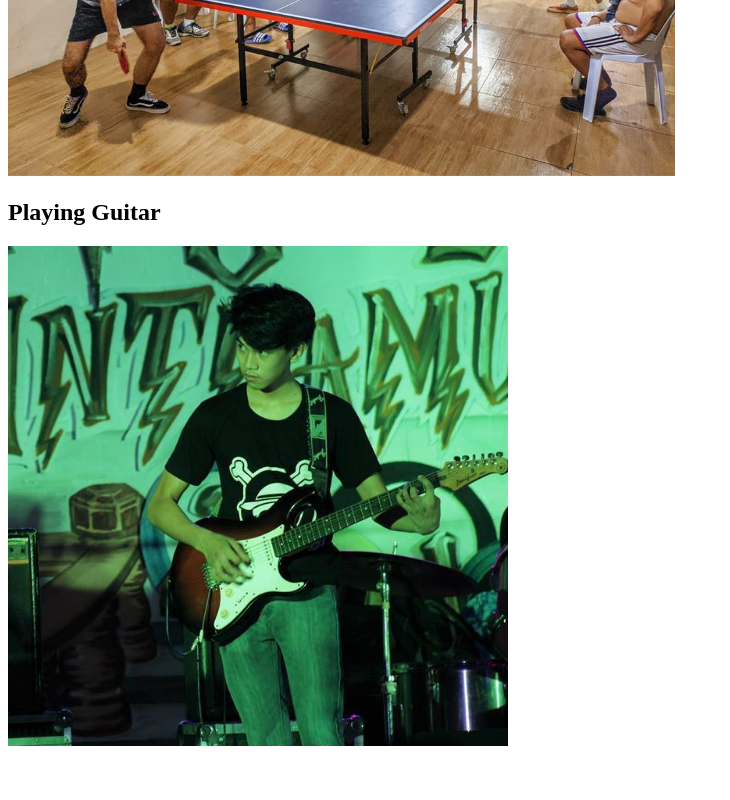
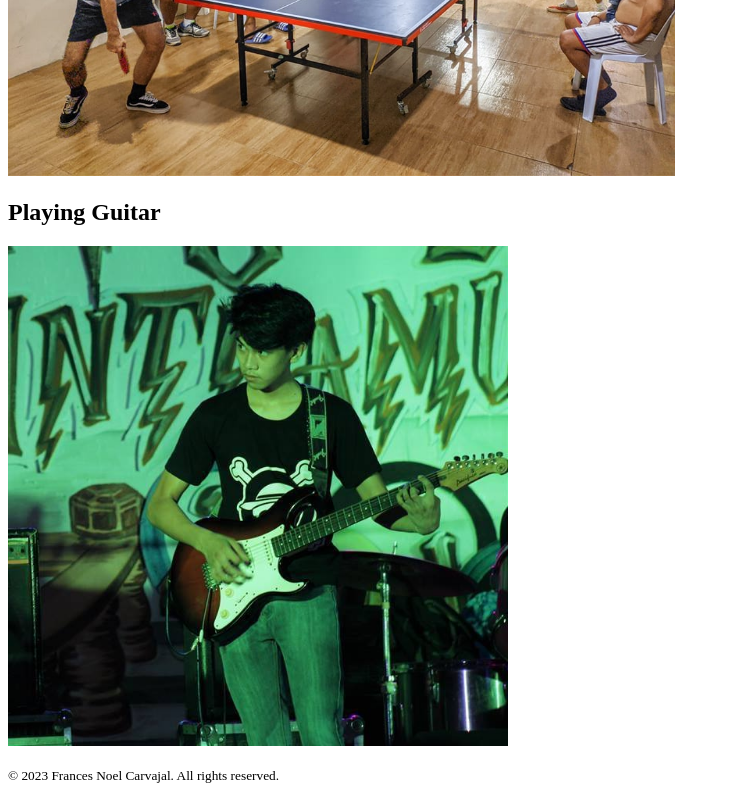
Before and after one commit to Polyhedra13/html-resume, a plain HTML site: page hobbies.html in a window 1280 px wide. Shown: the part 1044-1844 px from the top of the page, without its empty margins (0-730 px from the left). Before the commit the page ends 1802 px from the top, so only its background shows below. Drawn offline with Linux system fonts and the light colour scheme.

Commit message:
Update hobbies.html

```diff
--- a/hobbies.html
+++ b/hobbies.html
@@ -14,5 +14,9 @@
     <img src="./assets/images/Playing Table Tennis.jpg" alt="playing table tennis" height="500">
     <h2>Playing Guitar</h2>
     <img src="./assets/images/Playing Guitar.jpg" alt="playing electric guitar" height="500">
+
+    <footer>
+        <p><small>© 2023 Frances Noel Carvajal. All rights reserved.</small></p>
+    </footer>
 </body>
 </html>
```
